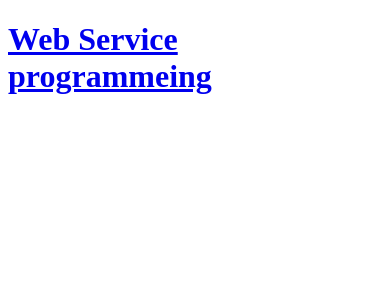
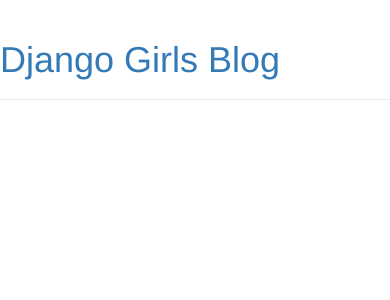
Before and after one commit to LJY100/wsdjango, a Django app: page / in a window 390 px wide. Shown: the top 300 px of the page. Run offline with Django 3.2, Linux system fonts and the light colour scheme; data that the repository does not hold is empty; some libraries are stand-ins or nearby versions.

Commit message:
practice07완료

```diff
--- /dev/null
+++ b/blog/static/css/blog.css
@@ -0,0 +1,56 @@
+.page
+-header {
+background
+-color: #ff9400;
+margin
+-top: 0;
+padding: 20px 20px 20px 40px;
+}
+.page
+-header h1, .page
+-header h1 a, .page
+-header h1 a:visited, .page
+-header h1 a:active {
+color: #ffffff;
+font
+-size: 36pt;
+text
+-decoration: none;
+}
+.content {
+margin
+-left: 40px;
+}
+h1, h2, h3, h4 {
+font
+-family: 'Lobster', cursive;
+}
+.date {
+color: #828282;
+}
+.save {
+float: right;
+}
+.post
+-form textarea, .post
+-form input {
+width: 100%;
+}
+.top
+-menu, .top
+-menu:hover, .top
+-menu:visited {
+color: #ffffff;
+float: right;
+font
+-size: 26pt;
+margin
+-right: 20px;
+}
+.post {
+margin
+-bottom: 70px;
+}
+.post h1 a, .post h1 a:visited {
+color: #000000;
+}
--- a/blog/templates/blog/post_list.html
+++ b/blog/templates/blog/post_list.html
@@ -1,21 +1,34 @@
 <!DOCTYPE html>
+{% load static %}
 <html>
 
 <head>
     <title>post_list</title>
 </head>
+<link rel="stylesheet" href="//maxcdn.bootstrapcdn.com/bootstrap/3.2.0/css/bootstrap.min.css">
+<link href="//fonts.googleapis.com/css?family=Lobster&subset=latin,latin-ext" rel="stylesheet" type="text/css">
+<link rel="stylesheet" href="//maxcdn.bootstrapcdn.com/bootstrap/3.2.0/css/bootstrap-theme.min.css">
+<link rel="stylesheet" href="{% static 'css/blog.css' %}">
 
 <body>
-    <div>
-        <h1><a href="/">Web Service programmeing</a></h1>
+    <div class="page-header">
+        <h1><a href="/">Django Girls Blog</a></h1>
     </div>
-    {% for post in posts %}
-    <div>
-        <p>published: {{ post.published_date }}</p>
-        <h1><a href="">{{ post.title }}</a></h1>
-        <p>{{ post.text|linebreaksbr }}</p>
+    <div class="content container">
+        <div class="row">
+            <div class="col-md-8">
+                {% for post in posts %}
+                <div class="post">
+                    <div class="date">
+                        <p>published: {{ post.published_date }}</p>
+                    </div>
+                    <h1><a href="">{{ post.title }}</a></h1>
+                    <p>{{ post.text|linebreaksbr }}</p>
+                </div>
+                {% endfor %}
+            </div>
+        </div>
     </div>
-    {% endfor %}
 </body>
 
 </html>
```
